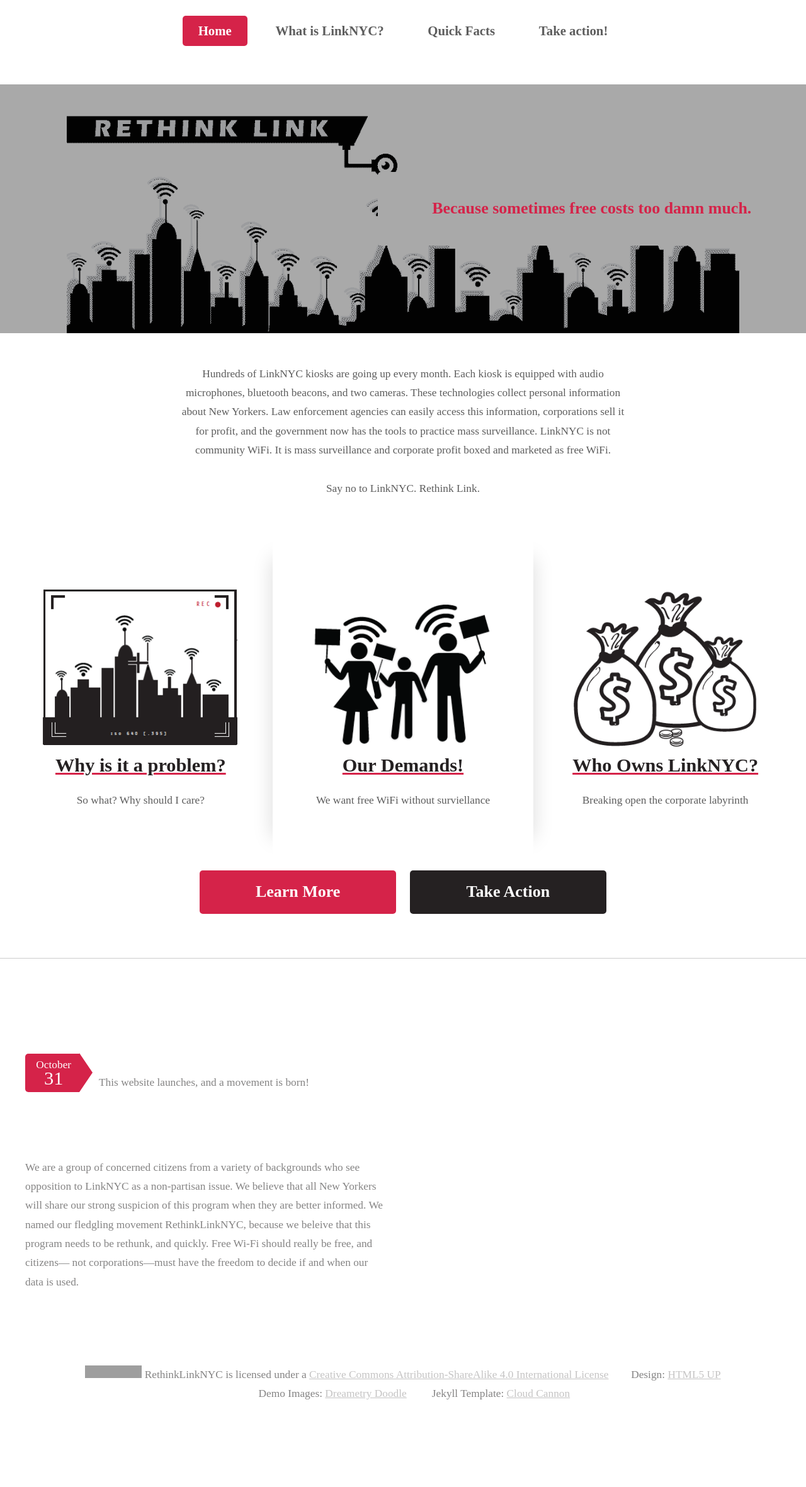
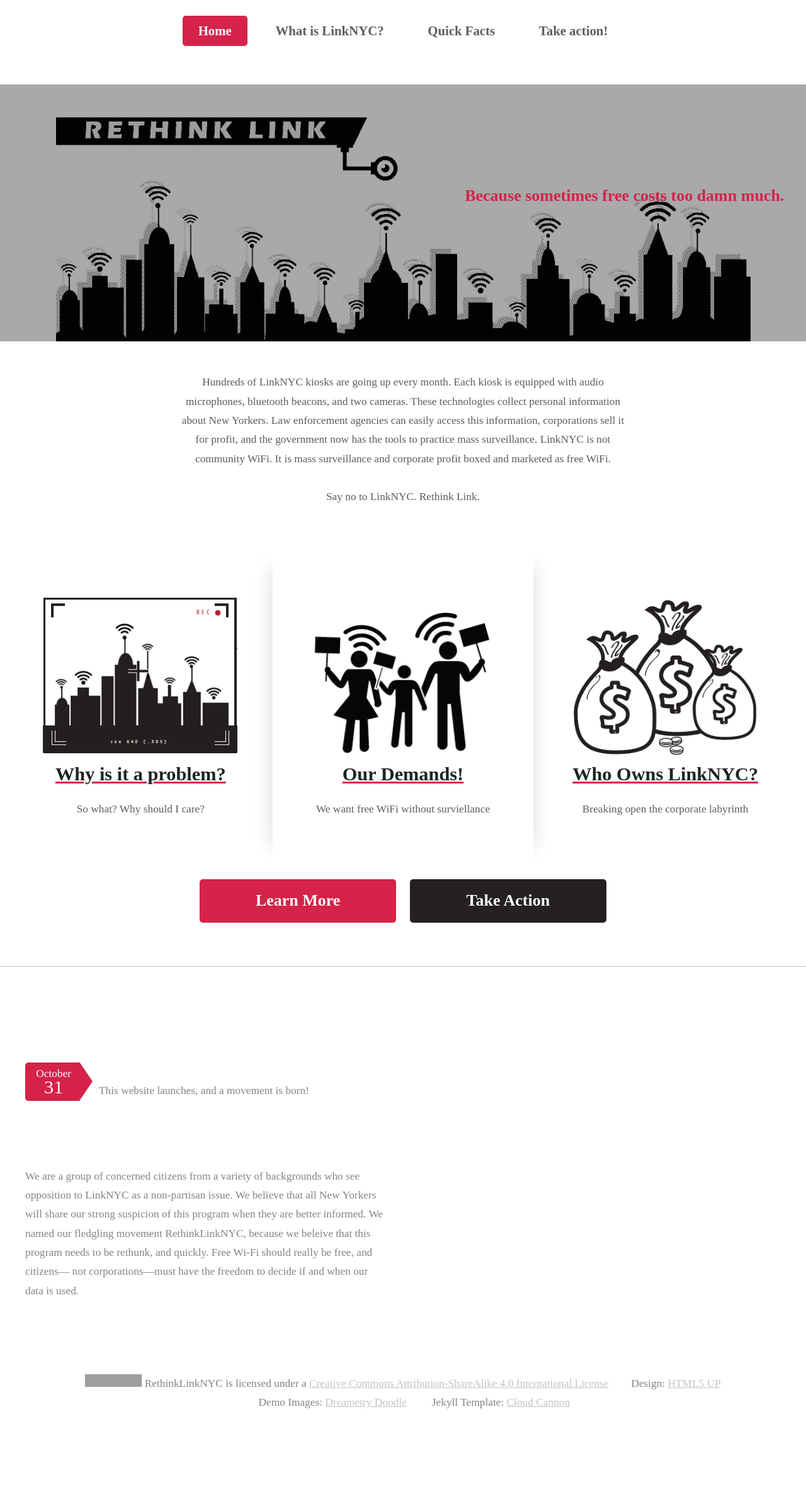
Before and after one commit to rethinklinknyc/rethinklinknyc.github.io, a Jekyll site: the page built from index.html, in a window 1280 px wide. Shown: the whole page at 63% size. Built offline with Jekyll 4.4.1, drawn with Linux system fonts in a browser that asks for light colours; some web fonts are replaced; the list of posts is cut into pages by our own code; grey boxes are pictures that could not be loaded.

Commit message:
better placement of red text in banner

```diff
--- a/assets/css/style-desktop.css
+++ b/assets/css/style-desktop.css
@@ -334,7 +334,7 @@
 		#banner header
 		{
 			display: inline-block;
-			padding: 2.5em 5em;
+			padding: 1.3em 2em 4.5em;
 			border-radius: 5px;
 		}
 
--- a/assets/css/style-mobile.css
+++ b/assets/css/style-mobile.css
@@ -313,7 +313,7 @@
 
 		#banner header
 		{
-			padding: 1.5em 1em 1.5em 1em;
+			padding: 1em 1em 3.5em 1em;
 		}
 
 			#banner header h2
--- a/assets/css/style.css
+++ b/assets/css/style.css
@@ -713,8 +713,9 @@
 
 		#banner header
 		{
-			background-color: #A9A9A9;// #252122;
-			//background-color: rgba(34,30,31,0.98);
+
+                          text-shadow: 2px 2px #A9A9A9;// #252122;
+			/*background-color: rgba(34,30,31,0.98);*/
 		}
 
 			#banner header h2
```
